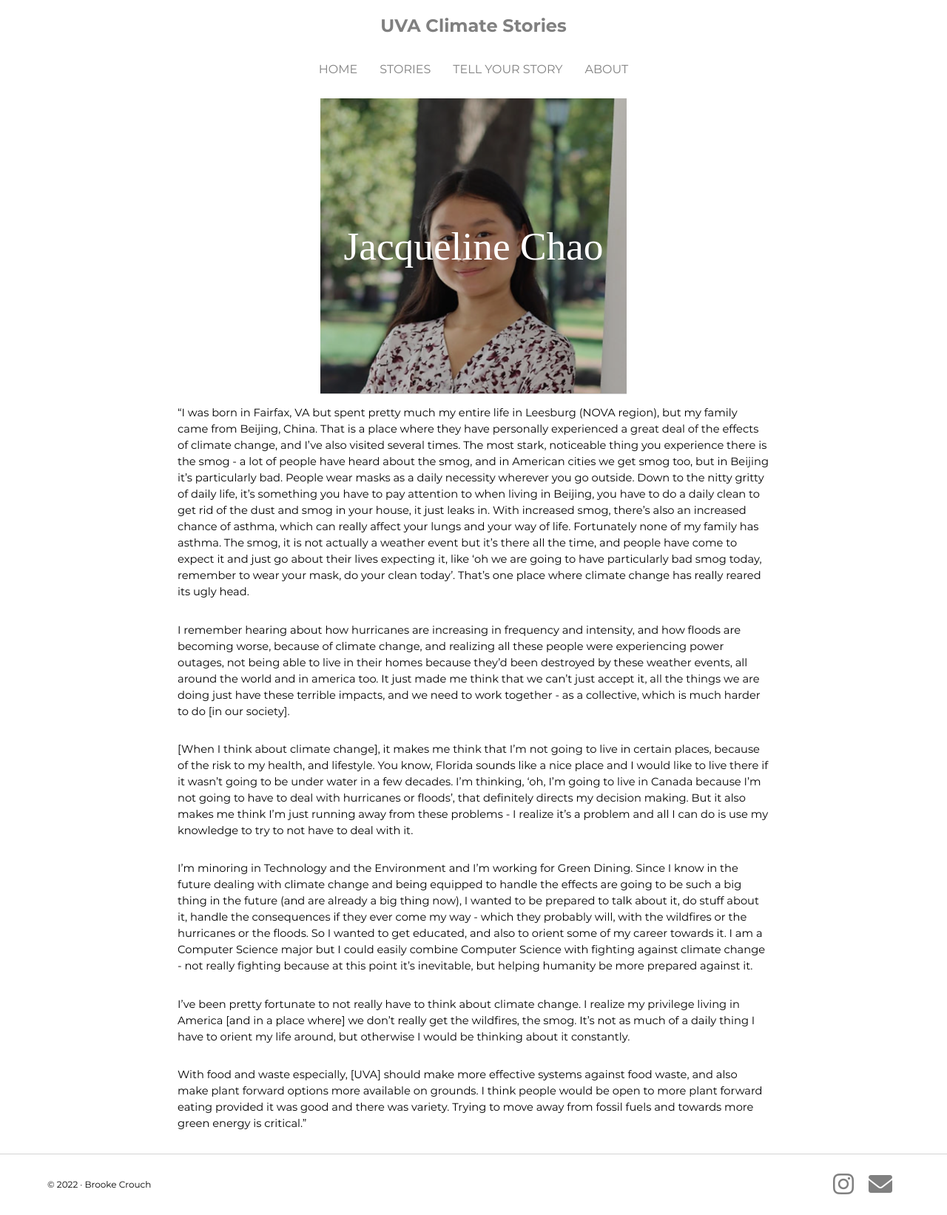
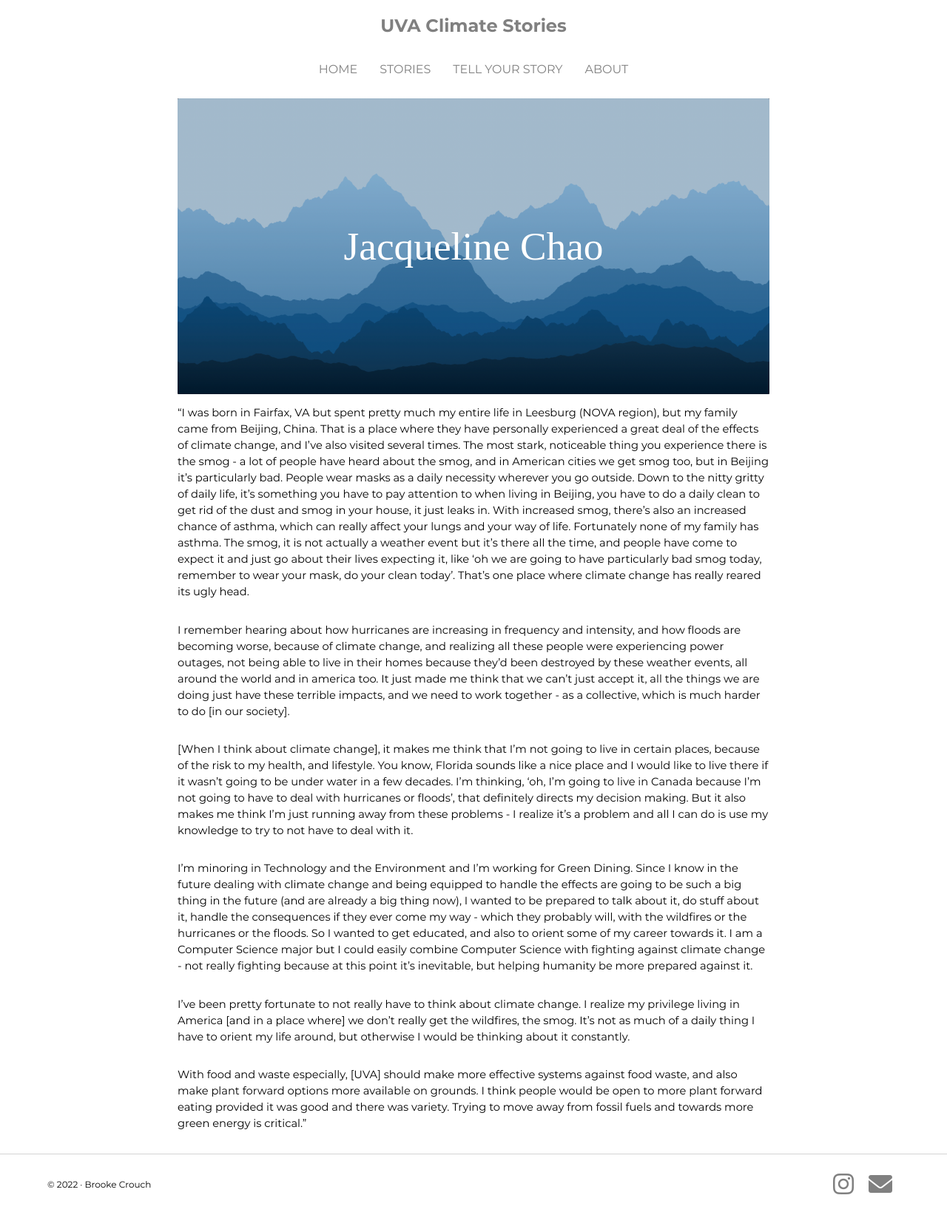
Before and after one commit to UVAClimateStories/uvaclimatestories.github.com, a Jekyll site: the page built from pages/_stories/jacqueline-chao.md, in a window 1280 px wide. Shown: the whole page at 74% size. Built offline with Jekyll 4.4.1, drawn with Linux system fonts in a browser that asks for light colours.

Commit message:
Removed photos.

```diff
--- a/pages/_stories/jacqueline-chao.md
+++ b/pages/_stories/jacqueline-chao.md
@@ -1,6 +1,6 @@
 ---
 title: Jacqueline Chao
-image: jacqueline-chao.png
+image: ph.png
 ---
 "I was born in Fairfax, VA but spent pretty much my entire life in Leesburg (NOVA region), but my family came from Beijing, China. That is a place where they have personally experienced a great deal of the effects of climate change, and I've also visited several times. The most stark, noticeable thing you experience there is the smog - a lot of people have heard about the smog, and in American cities we get smog too, but in Beijing it's particularly bad. People wear masks as a daily necessity wherever you go outside. Down to the nitty gritty of daily life, it's something you have to pay attention to when living in Beijing, you have to do a daily clean to get rid of the dust and smog in your house, it just leaks in. With increased smog, there's also an increased chance of asthma, which can really affect your lungs and your way of life. Fortunately none of my family has asthma. The smog, it is not actually a weather event but it's there all the time, and people have come to expect it and just go about their lives expecting it, like 'oh we are going to have particularly bad smog today, remember to wear your mask, do your clean today'. That's one place where climate change has really reared its ugly head.
 
```
Also changed, not shown: pages/home.md (+1 -2 lines), assets/images/home/jacqueline.png (deleted), assets/images/stories/jacqueline-chao.png (deleted), assets/images/stories/ph.png (added).
